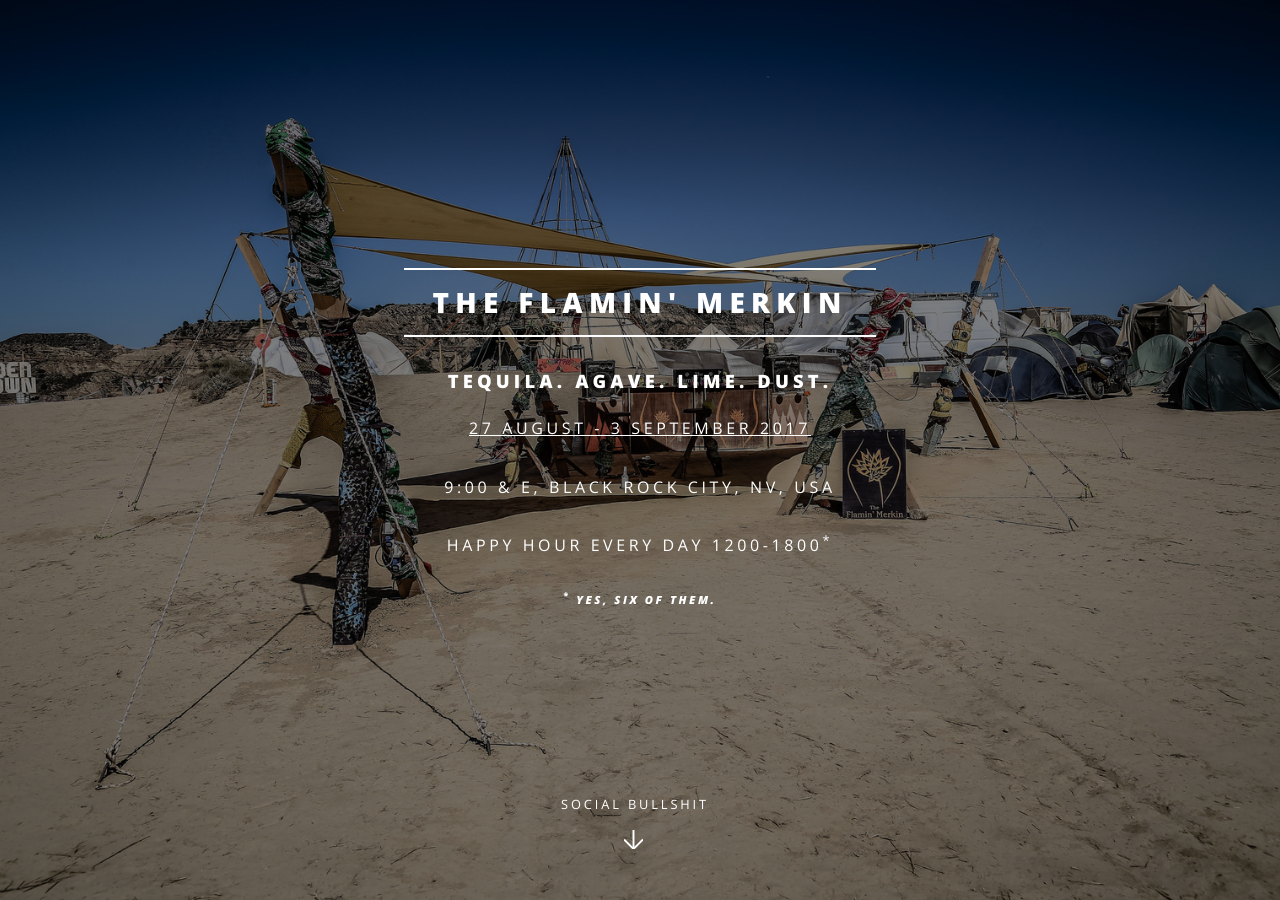
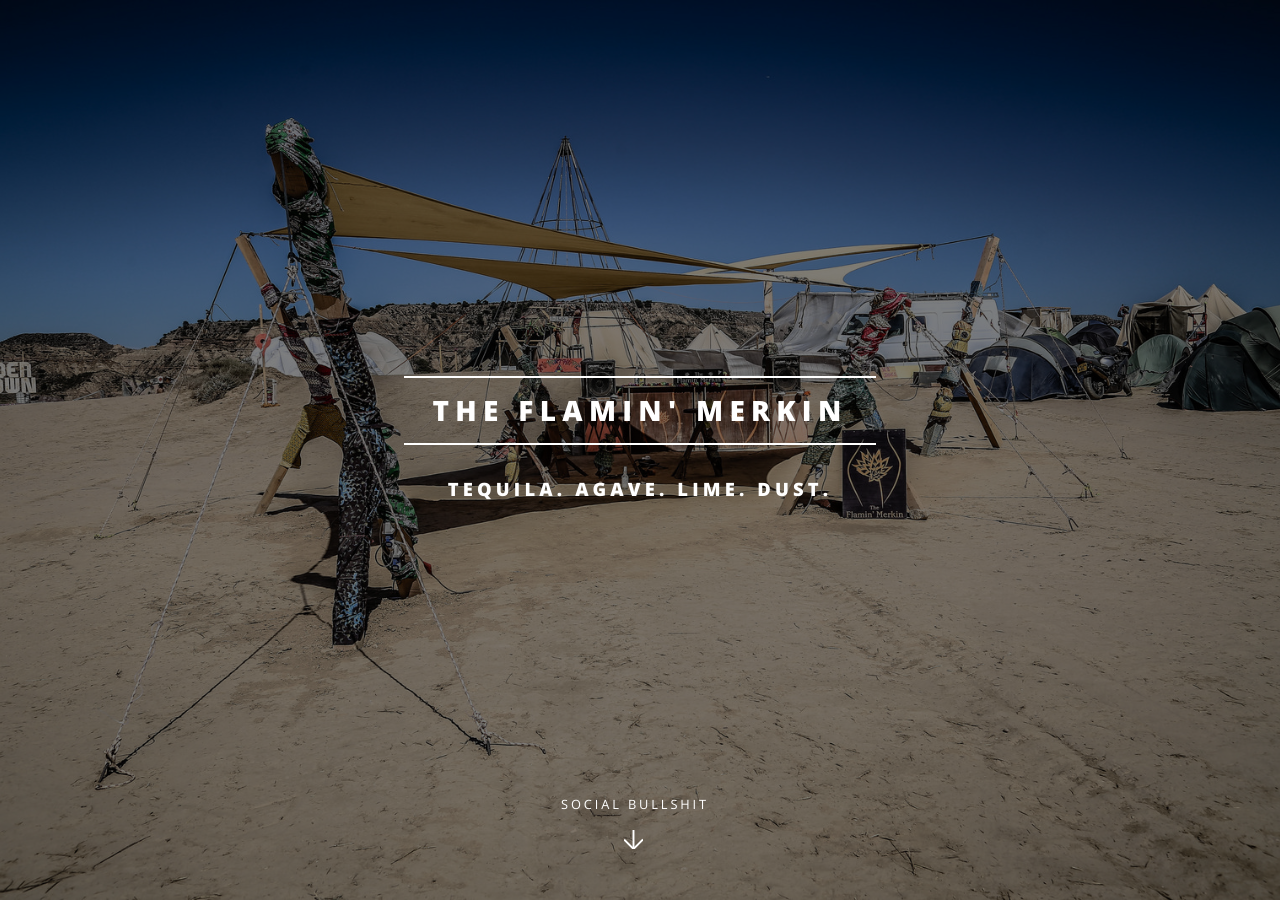
Before and after one commit to The-Flamin-Merkin/the-flamin-merkin.github.io, a Jekyll site: the page built from index.html, in a window 1280 px wide and 900 px high. Built offline with Jekyll 4.4.1, drawn with Linux system fonts in a browser that asks for light colours.

Commit message:
It's not 2017 any more~ 🔥

```diff
--- a/index.html
+++ b/index.html
@@ -6,10 +6,10 @@ layout: landing
 	<div class="inner">
 		<h2>{{ site.title }}</h2>
 		<h3>Tequila. Agave. Lime. Dust.</h3>
-		<p><u>27 August - 3 September 2017</u><br/></p>
+		<!-- <p><u>27 August - 3 September 2017</u><br/></p>
 		<p>9:00 & E, Black Rock City, NV, USA</p>
 		<p>Happy Hour Every Day 1200-1800<sup>*</sup></p>
-		<h6><p><sup>*</sup> <em>yes, six of them.</em></p></h6>
+		<h6><p><sup>*</sup> <em>yes, six of them.</em></p></h6> -->
 	</div>
 	<a href="#footer" class="more scrolly">Social Bullshit</a>
 </section>
```
